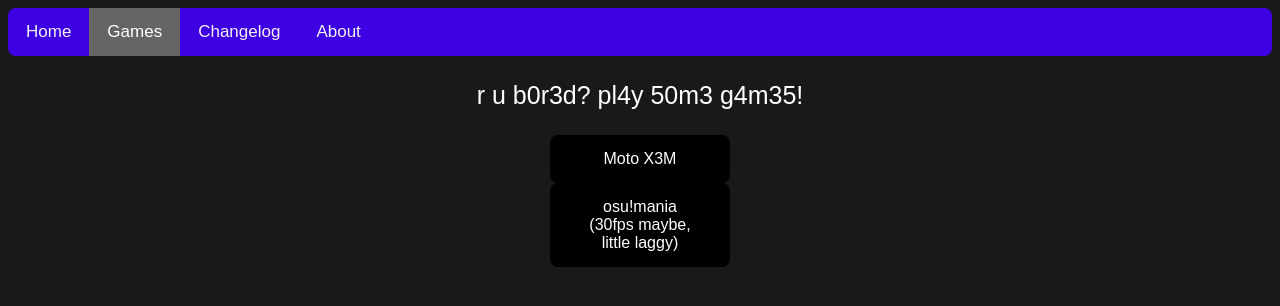
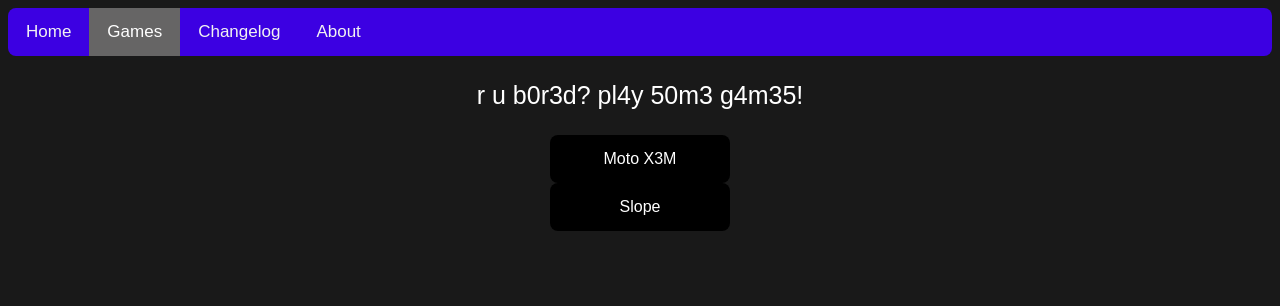
Before and after one commit to developerman9876/hackydackyproxy.github.io, a plain HTML site: page games.html in a window 1280 px wide. Drawn offline with Linux system fonts and the light colour scheme.

Commit message:
Update games.html

```diff
--- a/games.html
+++ b/games.html
@@ -20,8 +20,8 @@
     <a href="../hackydackyproxy.github.io/g4m35/motox3m.html"
     <button class="button" style="background-color: rgb(0, 0, 0); display: flex; justify-content: center; width: 116;">Moto X3M</button>
     </a>
-    <a href="../hackydackyproxy.github.io/g4m35/osumania.html"
-    <button class="button" style="background-color: rgb(0, 0, 0); display: flex; justify-content: center; width: 116;">osu!mania (30fps maybe, little laggy)</button>
+    <a href="../hackydackyproxy.github.io/g4m35/slope.html"
+    <button class="button" style="background-color: rgb(0, 0, 0); display: flex; justify-content: center; width: 116;">Slope</button>
     </a>
 </body>
 </html>
```
